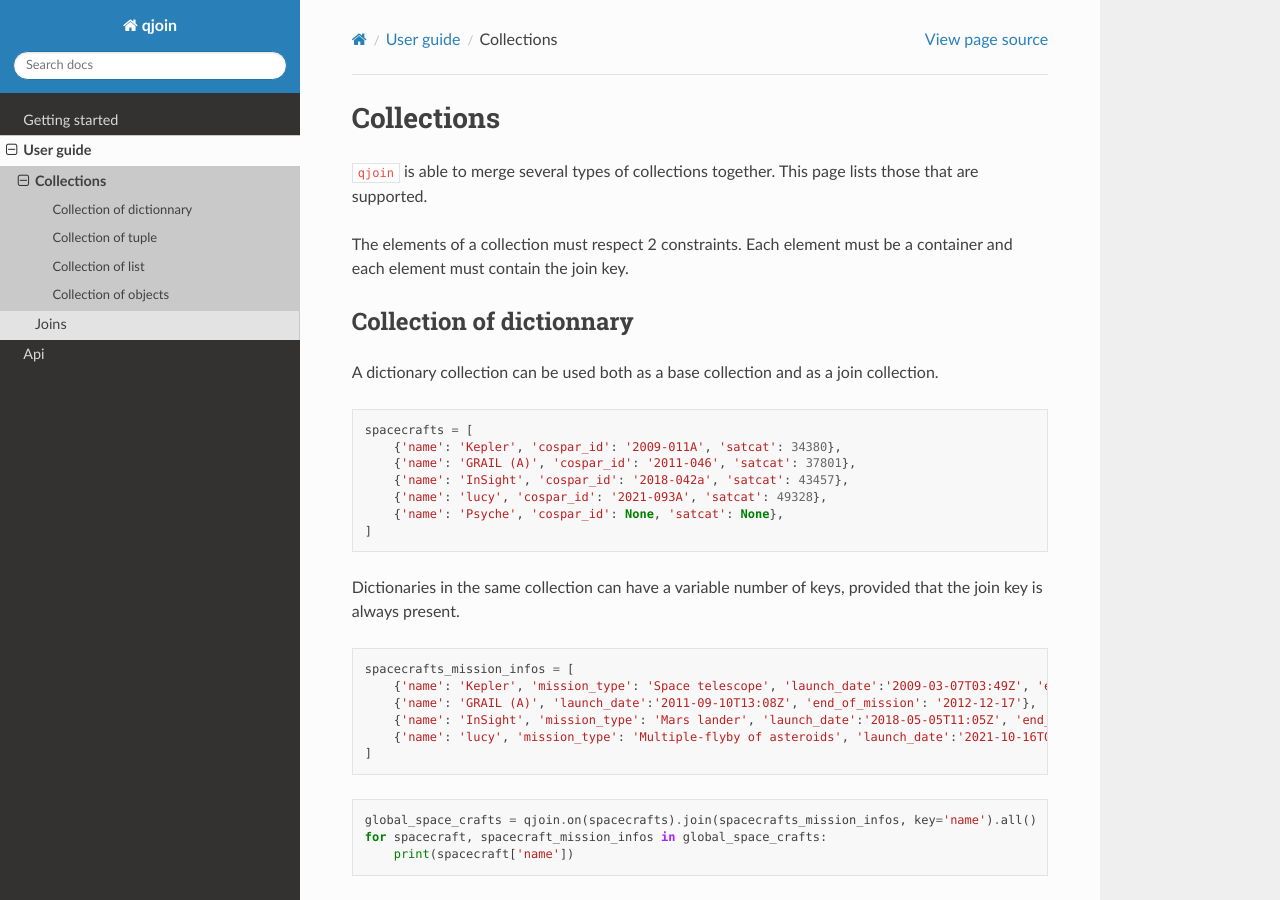
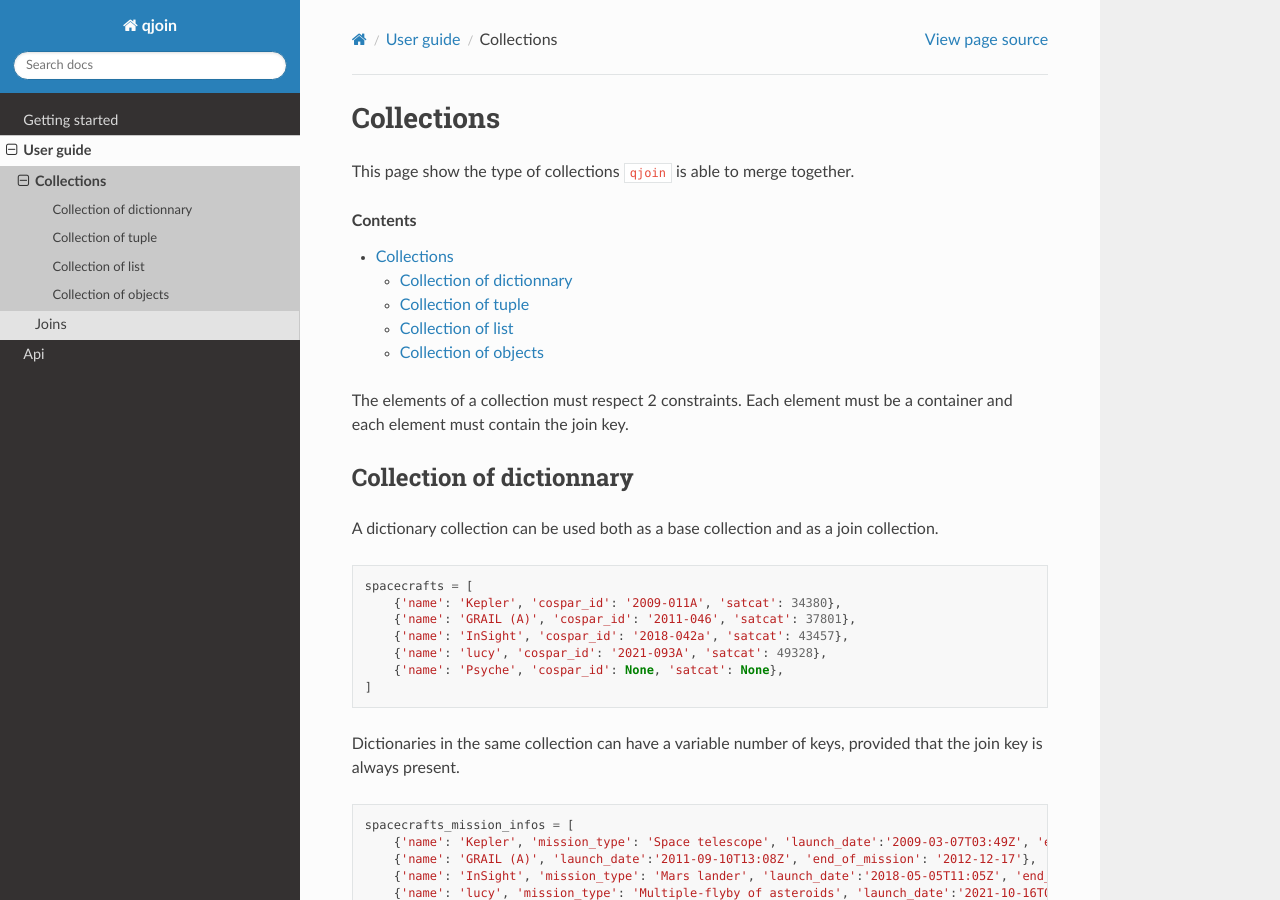
Before and after one commit to FabienArcellier/qjoin, a Sphinx documentation site: the page built from docs/collections.rst, in a window 1280 px wide and 900 px high. Built offline with Sphinx 7.4.7 and the Read the Docs theme 2.0.0, drawn with Linux system fonts in a browser that asks for light colours.

Commit message:
implement minimum valuable code to run the getting started
* docs: create user guide to explore topics from qjoin

```diff
--- a/docs/collections.rst
+++ b/docs/collections.rst
@@ -1,7 +1,10 @@
 Collections
 ###########
 
-``qjoin`` is able to merge several types of collections together. This page lists those that are supported.
+This page show the type of collections ``qjoin`` is able to merge together.
+
+.. contents::
+  :backlinks: top
 
 The elements of a collection must respect 2 constraints. Each element must be a container and each element must contain the join key.
 
--- a/docs/getting_started.rst
+++ b/docs/getting_started.rst
@@ -15,7 +15,7 @@ Installation
 
     pip install qjoin
 
-Datasources
+Collections
 ***********
 
 To discover ``qjoin``, we will experiment around 3 complementary collections, the inventory of space missions, general information on these missions and their technical characteristics.
--- a/docs/index.rst
+++ b/docs/index.rst
@@ -22,8 +22,11 @@ Project links
 * `Issue tracker <https://github.com/FabienArcellier/qjoin/issues>`__
 * `Chat <https://discord.gg/nMn9YPRGSY>`__
 
+Documentation
+*************
+
 .. toctree::
-   :maxdepth: 1
+   :maxdepth: 2
 
    getting_started
    user_guide
--- a/docs/joins.rst
+++ b/docs/joins.rst
@@ -66,7 +68,7 @@ If the join is done on different attributes between the base collection and the
     for spacecraft, spacecraft_mission_infos in global_space_crafts:
         print(spacecraft['name'])
 
-joins using artificial key
+Joins using artificial key
 ===========================
 
 If it is necessary to transform the keys to be able to make a join between the base collection and the joining collection, then it will be necessary to make a join from an artificial key.
```
Also changed, not shown: other parts of docs/joins.rst (+3 -1 lines).
